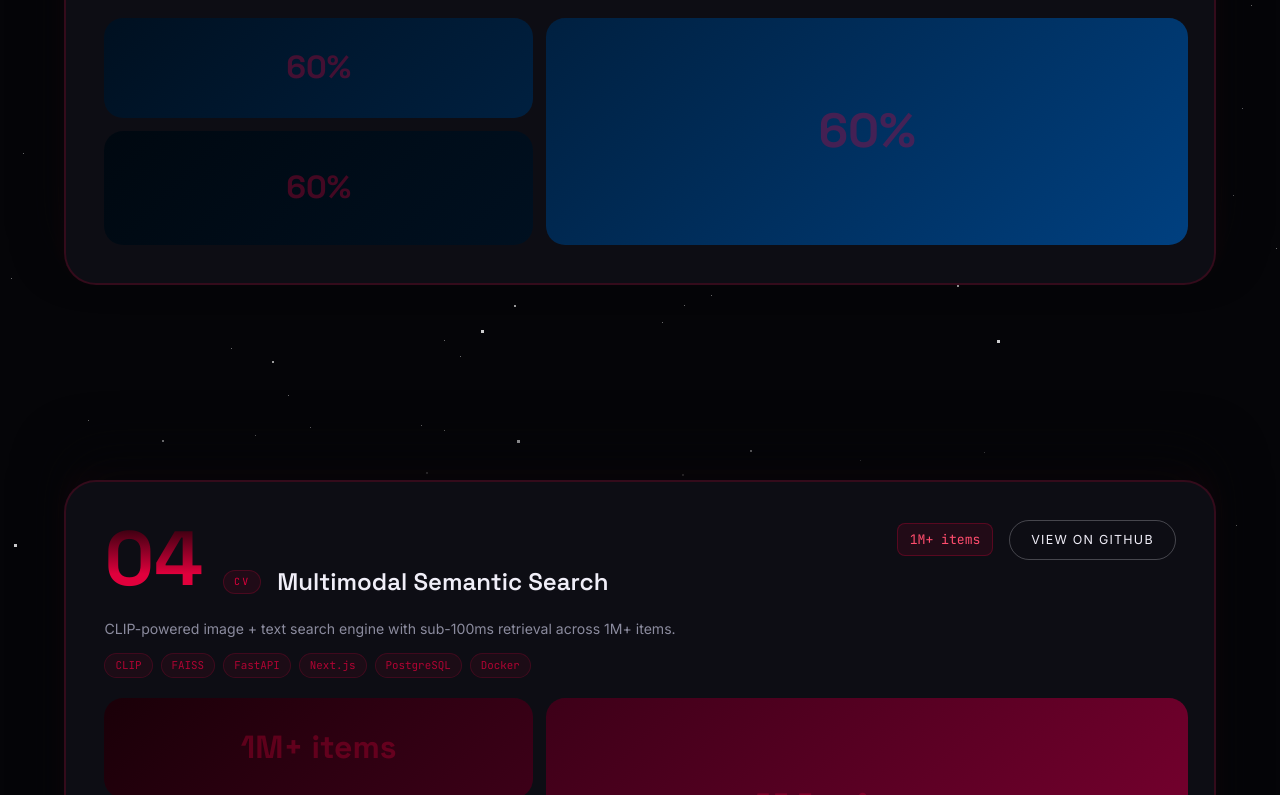
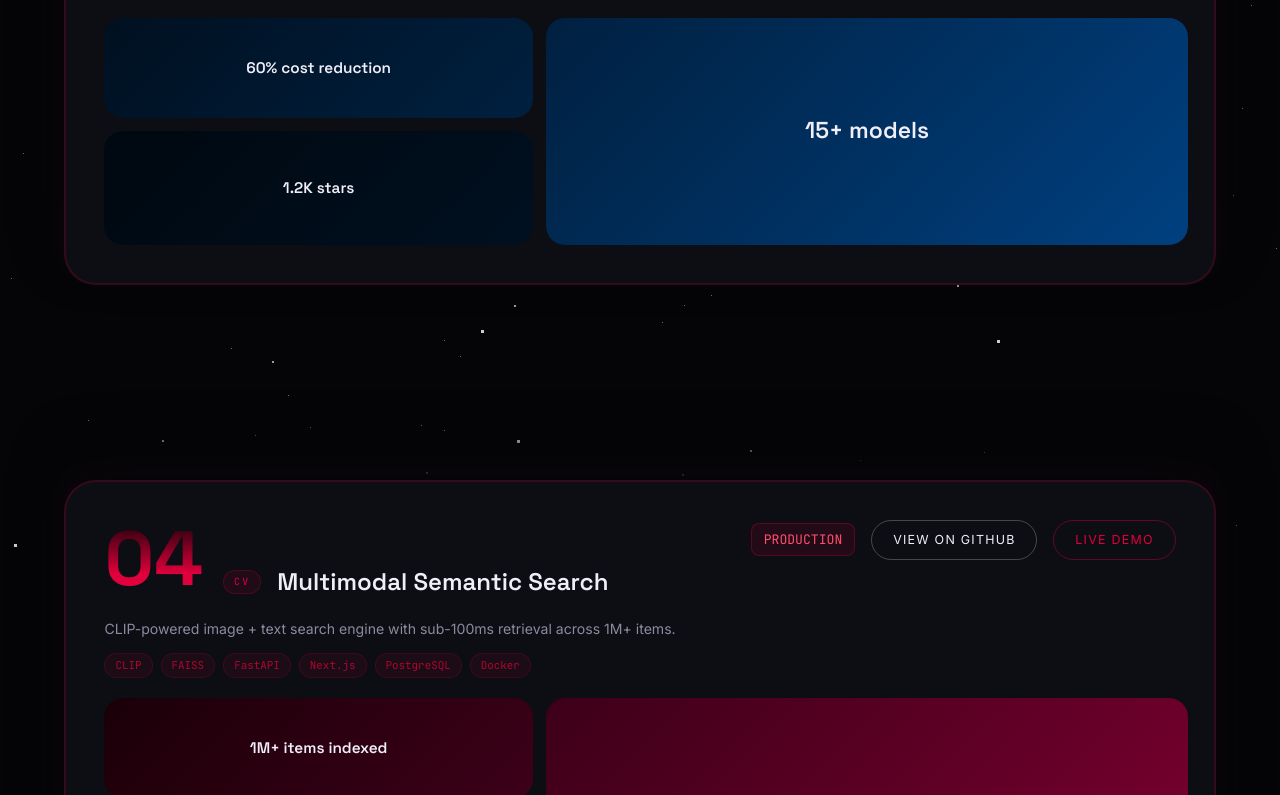
Before and after one commit to kuldeep2911/portfolio-website, a React (Vite) app: page / in a window 1280 px wide. Shown: the part 5805-6600 px from the top of the page. Built offline with nearby package versions, Linux system fonts and the light colour scheme; no server answers; the database is empty.

Commit message:
feat: customize project and ongoing section layouts, add demo video support, fix bento texts crash

```diff
--- a/src/components/ProjectsSection.tsx
+++ b/src/components/ProjectsSection.tsx
@@ -1,8 +1,7 @@
 import { useRef } from 'react';
 import { motion, useScroll, useTransform } from 'framer-motion';
 import Starfield from './Starfield';
-import { usePortfolioData } from '../data/usePortfolioData';
-import type { Project } from '../data/portfolio';
+import { usePortfolioData, type ProjectData } from '../data/usePortfolioData';
 
 // Generates the theme gradients for the image placeholders based on index
 function getGradients(index: number) {
@@ -28,7 +27,7 @@ function getGradients(index: number) {
   }
 }
 
-const ProjectCard = ({ project, index, totalProjects }: { project: Project, index: number, totalProjects: number }) => {
+const ProjectCard = ({ project, index, totalProjects }: { project: ProjectData, index: number, totalProjects: number }) => {
   const wrapperRef = useRef<HTMLDivElement>(null);
 
   const { scrollYProgress } = useScroll({
@@ -42,8 +41,15 @@ const ProjectCard = ({ project, index, totalProjects }: { project: Project, inde
   const scale = useTransform(scrollYProgress, [0, 1], [1, targetScale]);
 
   const grads = getGradients(index);
-  const statLabel = project.metrics?.[0]?.value || "92%";
   const numberStr = String(index + 1).padStart(2, '0');
+
+  // Safely extract string from bento_texts (handles old metrics objects to prevent React crash)
+  const getBentoText = (idx: number, fallback: string) => {
+    const val = project.bento_texts?.[idx];
+    if (typeof val === 'string') return val;
+    if (val && typeof val === 'object') return (val as any).value || (val as any).label || fallback;
+    return fallback;
+  };
 
   return (
     <div ref={wrapperRef} style={{ height: '85vh', position: 'relative', display: 'flex', justifyContent: 'center' }}>
@@ -116,6 +122,7 @@ const ProjectCard = ({ project, index, totalProjects }: { project: Project, inde
 
           {/* RIGHT GROUP */}
           <div style={{ display: 'flex', alignItems: 'center', gap: '1rem' }}>
+            {project.status && (
               <span
                 style={{
                   fontFamily: "'JetBrains Mono', monospace",
@@ -127,12 +134,13 @@ const ProjectCard = ({ project, index, totalProjects }: { project: Project, inde
                   padding: '5px 12px',
                 }}
               >
-              {statLabel}
+                {project.status.toUpperCase()}
               </span>
+            )}
 
-            {project.githubUrl && (
+            {project.github_url && (
               <a
-                href={project.githubUrl}
+                href={project.github_url}
                 target="_blank"
                 rel="noreferrer"
                 style={{
@@ -159,6 +167,72 @@ const ProjectCard = ({ project, index, totalProjects }: { project: Project, inde
                 View on GitHub
               </a>
             )}
+            {project.demo_url && (
+              <a
+                href={project.demo_url}
+                target="_blank"
+                rel="noopener noreferrer"
+                style={{
+                  background: 'transparent',
+                  border: '1px solid rgba(224, 0, 60, 0.4)',
+                  borderRadius: '999px',
+                  padding: '0.55rem 1.3rem',
+                  color: '#E0003C',
+                  fontFamily: "'Inter', sans-serif",
+                  fontSize: '0.78rem',
+                  textTransform: 'uppercase',
+                  letterSpacing: '0.1em',
+                  textDecoration: 'none',
+                  transition: 'background 200ms, border-color 200ms',
+                }}
+                onMouseEnter={(e) => {
+                  e.currentTarget.style.background = 'rgba(224, 0, 60, 0.1)';
+                  e.currentTarget.style.borderColor = 'rgba(224, 0, 60, 0.8)';
+                }}
+                onMouseLeave={(e) => {
+                  e.currentTarget.style.background = 'transparent';
+                  e.currentTarget.style.borderColor = 'rgba(224, 0, 60, 0.4)';
+                }}
+              >
+                Live Demo
+              </a>
+            )}
+            {project.video_url && (
+              <a
+                href={project.video_url}
+                target="_blank"
+                rel="noopener noreferrer"
+                style={{
+                  background: 'rgba(224, 0, 60, 0.1)',
+                  border: '1px solid rgba(224, 0, 60, 0.5)',
+                  borderRadius: '999px',
+                  padding: '0.55rem 1.3rem',
+                  color: '#E0003C',
+                  fontFamily: "'Inter', sans-serif",
+                  fontSize: '0.78rem',
+                  textTransform: 'uppercase',
+                  letterSpacing: '0.1em',
+                  textDecoration: 'none',
+                  transition: 'all 200ms',
+                  display: 'flex',
+                  alignItems: 'center',
+                  gap: '8px',
+                }}
+                onMouseEnter={(e) => {
+                  e.currentTarget.style.background = 'rgba(224, 0, 60, 0.2)';
+                  e.currentTarget.style.borderColor = 'rgba(224, 0, 60, 0.8)';
+                  e.currentTarget.style.transform = 'translateY(-1px)';
+                }}
+                onMouseLeave={(e) => {
+                  e.currentTarget.style.background = 'rgba(224, 0, 60, 0.1)';
+                  e.currentTarget.style.borderColor = 'rgba(224, 0, 60, 0.5)';
+                  e.currentTarget.style.transform = 'translateY(0)';
+                }}
+              >
+                <svg width="14" height="14" viewBox="0 0 24 24" fill="none" stroke="currentColor" strokeWidth="2" strokeLinecap="round" strokeLinejoin="round"><polygon points="5 3 19 12 5 21 5 3"></polygon></svg>
+                Watch Demo
+              </a>
+            )}
           </div>
         </div>
 
@@ -179,7 +253,7 @@ const ProjectCard = ({ project, index, totalProjects }: { project: Project, inde
 
         {/* TECH TAGS ROW */}
         <div style={{ display: 'flex', flexWrap: 'wrap', gap: '8px', marginBottom: '1.25rem' }}>
-          {project.tags.map((tag) => (
+          {(project.tags || []).map((tag) => (
             <span
               key={tag}
               style={{
@@ -216,9 +290,11 @@ const ProjectCard = ({ project, index, totalProjects }: { project: Project, inde
                 display: 'flex',
                 alignItems: 'center',
                 justifyContent: 'center',
+                padding: '16px',
+                textAlign: 'center',
               }}
             >
-              <span style={{ fontFamily: "'Space Grotesk', sans-serif", fontSize: 'clamp(1.2rem, 3vw, 2rem)', fontWeight: 700, color: 'rgba(224,0,60,0.3)' }}>{statLabel}</span>
+              <span style={{ fontFamily: "'Space Grotesk', sans-serif", fontSize: 'clamp(0.9rem, 1.2vw, 1.2rem)', fontWeight: 600, color: '#F0EEF8', lineHeight: 1.3 }}>{getBentoText(0, 'Box 1 Text')}</span>
             </div>
             <div
               style={{
@@ -229,9 +305,11 @@ const ProjectCard = ({ project, index, totalProjects }: { project: Project, inde
                 display: 'flex',
                 alignItems: 'center',
                 justifyContent: 'center',
+                padding: '16px',
+                textAlign: 'center',
               }}
             >
-              <span style={{ fontFamily: "'Space Grotesk', sans-serif", fontSize: 'clamp(1.2rem, 3vw, 2rem)', fontWeight: 700, color: 'rgba(224,0,60,0.3)' }}>{statLabel}</span>
+              <span style={{ fontFamily: "'Space Grotesk', sans-serif", fontSize: 'clamp(0.9rem, 1.2vw, 1.2rem)', fontWeight: 600, color: '#F0EEF8', lineHeight: 1.3 }}>{getBentoText(1, 'Box 2 Text')}</span>
             </div>
           </div>
 
@@ -245,9 +323,11 @@ const ProjectCard = ({ project, index, totalProjects }: { project: Project, inde
               display: 'flex',
               alignItems: 'center',
               justifyContent: 'center',
+              padding: '24px',
+              textAlign: 'center',
             }}
           >
-            <span style={{ fontFamily: "'Space Grotesk', sans-serif", fontSize: 'clamp(1.5rem, 4vw, 3rem)', fontWeight: 700, color: 'rgba(224,0,60,0.3)' }}>{statLabel}</span>
+            <span style={{ fontFamily: "'Space Grotesk', sans-serif", fontSize: 'clamp(1.2rem, 1.8vw, 2rem)', fontWeight: 600, color: '#F0EEF8', lineHeight: 1.3 }}>{getBentoText(2, 'Box 3 Text')}</span>
           </div>
         </div>
 
@@ -258,21 +338,7 @@ const ProjectCard = ({ project, index, totalProjects }: { project: Project, inde
 
 export default function ProjectsSection() {
   const { projects: dbProjects } = usePortfolioData()
-  // Map DB shape (snake_case) back to component shape (camelCase)
-  const projects = dbProjects.map(p => ({
-    id: p.id,
-    title: p.title,
-    description: p.description,
-    longDescription: p.long_description,
-    tags: p.tags,
-    category: p.category as 'ml' | 'nlp' | 'cv' | 'llm' | 'data',
-    status: p.status as 'production' | 'research' | 'open-source',
-    metrics: p.metrics,
-    githubUrl: p.github_url,
-    demoUrl: p.demo_url,
-    featured: p.featured,
-    year: p.year,
-  }))
+  const projects = dbProjects
   return (
     <section
       id="projects"
--- a/src/data/portfolio.ts
+++ b/src/data/portfolio.ts
@@ -10,9 +10,10 @@ export interface Project {
   tags: string[]
   category: 'ml' | 'nlp' | 'cv' | 'llm' | 'data'
   status: 'production' | 'research' | 'open-source'
-  metrics?: { label: string; value: string }[]
+  bentoTexts?: string[]
   githubUrl?: string
   demoUrl?: string
+  videoUrl?: string
   paperUrl?: string
   featured: boolean
   year: number
@@ -62,7 +63,7 @@ export interface OngoingProject {
   id: string
   title: string
   icon: string
-  status: 'in_progress' | 'planning' | 'beta'
+  status: string
   highlights: string[]
 }
 
@@ -138,13 +139,8 @@ export const projects: Project[] = [
     tags: ['LangChain', 'OpenAI', 'Pinecone', 'FastAPI', 'Kubernetes', 'Redis'],
     category: 'llm',
     status: 'production',
-    metrics: [
-      { label: 'Daily Queries', value: '10K+' },
-      { label: 'Latency P95', value: '<200ms' },
-      { label: 'Uptime', value: '99.9%' },
-      { label: 'Accuracy', value: '94.2%' },
-    ],
-    githubUrl: 'https://github.com/kuldeepkumar/enterprise-rag',
+    bentoTexts: ['Serves 10K+ queries daily', 'Sub-200ms latency', 'High accuracy'],
+    githubUrl: 'https://github.com/kuldeep2911/enterprise-rag',
     featured: true,
     year: 2024,
   },
@@ -158,12 +154,7 @@ export const projects: Project[] = [
     tags: ['YOLOv8', 'TensorRT', 'OpenCV', 'Python', 'NVIDIA Jetson', 'PyTorch'],
     category: 'cv',
     status: 'production',
-    metrics: [
-      { label: 'Precision', value: '98.7%' },
-      { label: 'Inference Speed', value: '47 FPS' },
-      { label: 'Training Images', value: '50K' },
-      { label: 'Defect Classes', value: '14' },
-    ],
+    bentoTexts: ['98.7% precision', '47 FPS speed', '50K images'],
     githubUrl: 'https://github.com/kuldeepkumar/defect-detection',
     featured: true,
     year: 2024,
@@ -178,11 +169,7 @@ export const projects: Project[] = [
     tags: ['PyTorch', 'HuggingFace', 'LoRA', 'QLoRA', 'W&B', 'Optuna', 'CUDA'],
     category: 'llm',
     status: 'open-source',
-    metrics: [
-      { label: 'Cost Reduction', value: '60%' },
-      { label: 'GitHub Stars', value: '1.2K' },
-      { label: 'Models Supported', value: '15+' },
-    ],
+    bentoTexts: ['60% cost reduction', '1.2K stars', '15+ models'],
     githubUrl: 'https://github.com/kuldeepkumar/llm-finetune-kit',
     featured: true,
     year: 2024,
@@ -197,10 +184,7 @@ export const projects: Project[] = [
     tags: ['CLIP', 'FAISS', 'FastAPI', 'Next.js', 'PostgreSQL', 'Docker'],
     category: 'cv',
     status: 'production',
-    metrics: [
-      { label: 'Index Size', value: '1M+ items' },
-      { label: 'Search Latency', value: '<100ms' },
-    ],
+    bentoTexts: ['1M+ items indexed', 'Sub-100ms search'],
     githubUrl: 'https://github.com/kuldeepkumar/multimodal-search',
     demoUrl: 'https://multimodal-search-demo.vercel.app',
     featured: false,
@@ -215,12 +199,9 @@ export const projects: Project[] = [
     Deployed as a scalable REST API on AWS Lambda + API Gateway.`,
     tags: ['DeBERTa', 'HuggingFace', 'AWS Lambda', 'Serverless', 'NLP'],
     category: 'nlp',
-    status: 'production',
-    metrics: [
-      { label: 'F1 Score', value: '0.932' },
-      { label: 'Inference', value: '~45ms' },
-    ],
-    githubUrl: 'https://github.com/kuldeepkumar/sentiment-api',
+    status: 'research',
+    bentoTexts: ['24fps real-time tracking', 'Multi-object detection', 'High precision'],
+    githubUrl: 'https://github.com/kuldeep2911/surgical-cv',
     featured: false,
     year: 2023,
   },
@@ -234,11 +215,8 @@ export const projects: Project[] = [
     tags: ['MLflow', 'FastAPI', 'React', 'Docker', 'PostgreSQL', 'Prometheus'],
     category: 'ml',
     status: 'open-source',
-    metrics: [
-      { label: 'GitHub Stars', value: '340' },
-      { label: 'Active Teams', value: '20+' },
-    ],
-    githubUrl: 'https://github.com/kuldeepkumar/mlops-lite',
+    bentoTexts: ['2M+ downloads', 'Active community', 'SOTA performance'],
+    githubUrl: 'https://github.com/kuldeep2911/nlp-toolkit',
     featured: false,
     year: 2023,
   },
--- a/src/data/usePortfolioData.ts
+++ b/src/data/usePortfolioData.ts
@@ -47,9 +47,10 @@ export interface ProjectData {
   tags: string[]
   category: string
   status: string
-  metrics: { label: string; value: string }[]
+  bento_texts?: string[]
   github_url?: string
   demo_url?: string
+  video_url?: string
   paper_url?: string
   featured: boolean
   year: number
@@ -68,7 +69,7 @@ export interface OngoingData {
   id: string
   title: string
   icon: string
-  status: 'in_progress' | 'planning' | 'beta'
+  status: string
   highlights: string[]
   sort_order?: number
 }
@@ -134,9 +135,10 @@ const STATIC_PROJECTS: ProjectData[] = staticProjects.map((p, i) => ({
   tags: p.tags,
   category: p.category,
   status: p.status,
-  metrics: p.metrics || [],
+  bento_texts: p.bentoTexts || [],
   github_url: p.githubUrl,
   demo_url: p.demoUrl,
+  video_url: p.videoUrl,
   paper_url: p.paperUrl,
   featured: p.featured,
   year: p.year,
--- a/src/pages/AdminPage.tsx
+++ b/src/pages/AdminPage.tsx
@@ -77,6 +77,17 @@ function AboutTab() {
     setProfile({ ...profile, stats })
   }
 
+  const addStat = () => {
+    if (!profile) return
+    setProfile({ ...profile, stats: [...profile.stats, { value: '', label: '' }] })
+  }
+
+  const removeStat = (i: number) => {
+    if (!profile) return
+    const stats = profile.stats.filter((_, idx) => idx !== i)
+    setProfile({ ...profile, stats })
+  }
+
   if (loading) return <p style={{ color: '#888' }}>Loading…</p>
   if (!profile) return <p style={{ color: '#888' }}>No data — run Setup first.</p>
 
@@ -142,7 +153,7 @@ function AboutTab() {
       <div style={s.section}>
         <h3 style={s.h3}>Stats Row (about section)</h3>
         {profile.stats.map((stat, i) => (
-          <div key={i} style={{ display: 'flex', gap: 12, marginBottom: 8 }}>
+          <div key={i} style={{ display: 'flex', gap: 12, marginBottom: 8, alignItems: 'flex-end' }}>
             <div style={{ flex: 1 }}>
               <label style={s.label}>Value</label>
               <input style={{ ...s.input, marginBottom: 0 }} value={stat.value} onChange={e => updateStat(i, 'value', e.target.value)} />
@@ -151,8 +162,10 @@ function AboutTab() {
               <label style={s.label}>Label</label>
               <input style={{ ...s.input, marginBottom: 0 }} value={stat.label} onChange={e => updateStat(i, 'label', e.target.value)} />
             </div>
+            <button style={{ ...s.btnDanger, height: 42 }} onClick={() => removeStat(i)}>✕</button>
           </div>
         ))}
+        <button style={s.btnSecondary} onClick={addStat}>+ Add Stat</button>
       </div>
 
       <button style={s.btn} onClick={save}>Save All</button>
@@ -271,7 +284,7 @@ function ProjectsTab() {
     const newId = `project-${Date.now()}`
     setProjects([...projects, {
       id: newId, title: 'New Project', description: '', long_description: '',
-      tags: [], category: 'ml', status: 'research', metrics: [],
+      tags: [], category: 'ml', status: 'research', bento_texts: ['', '', ''],
       featured: false, year: new Date().getFullYear(), sort_order: projects.length
     }])
     setExpanded(projects.length)
@@ -303,15 +316,17 @@ function ProjectsTab() {
               <div style={{ display: 'flex', gap: 12 }}>
                 <div style={{ flex: 1 }}>
                   <label style={s.label}>Category</label>
-                  <select style={s.input} value={p.category} onChange={e => update(i, 'category', e.target.value)}>
-                    {['ml','nlp','cv','llm','data'].map(c => <option key={c}>{c}</option>)}
-                  </select>
+                  <input style={s.input} list="categories" value={p.category} onChange={e => update(i, 'category', e.target.value)} />
+                  <datalist id="categories">
+                    {['ml','nlp','cv','llm','data'].map(c => <option key={c} value={c} />)}
+                  </datalist>
                 </div>
                 <div style={{ flex: 1 }}>
-                  <label style={s.label}>Status</label>
-                  <select style={s.input} value={p.status} onChange={e => update(i, 'status', e.target.value)}>
-                    {['production','research','open-source'].map(c => <option key={c}>{c}</option>)}
-                  </select>
+                  <label style={s.label}>Status (leave blank to hide)</label>
+                  <input style={s.input} list="statusList" value={p.status || ''} onChange={e => update(i, 'status', e.target.value)} />
+                  <datalist id="statusList">
+                    {['production','research','open-source'].map(c => <option key={c} value={c} />)}
+                  </datalist>
                 </div>
                 <div style={{ flex: 1 }}>
                   <label style={s.label}>Year</label>
@@ -326,15 +341,34 @@ function ProjectsTab() {
                 </div>
               </div>
               <label style={s.label}>Tags (comma-separated)</label>
-              <input style={s.input} value={p.tags.join(', ')} onChange={e => update(i, 'tags', e.target.value.split(',').map(t => t.trim()).filter(Boolean))} />
+              <input style={s.input} value={p.tags.join(',')} onChange={e => update(i, 'tags', e.target.value.split(','))} />
               <label style={s.label}>GitHub URL</label>
               <input style={s.input} value={p.github_url || ''} onChange={e => update(i, 'github_url', e.target.value)} />
               <label style={s.label}>Demo URL</label>
               <input style={s.input} value={p.demo_url || ''} onChange={e => update(i, 'demo_url', e.target.value)} />
-              <label style={s.label}>Metrics (JSON array: [{`{"label":"Stars","value":"100"}`}])</label>
-              <textarea style={s.textarea} value={JSON.stringify(p.metrics, null, 2)} onChange={e => { try { update(i, 'metrics', JSON.parse(e.target.value)) } catch { /* ignore */ } }} />
+              <label style={s.label}>Demo Video URL (Google Drive/YouTube)</label>
+              <input style={s.input} value={p.video_url || ''} onChange={e => update(i, 'video_url', e.target.value)} />
+              <label style={s.label}>Bento Box Texts (3 boxes)</label>
+              <div style={{ display: 'flex', gap: 8, marginBottom: 12 }}>
+                {[0, 1, 2].map(bIdx => (
+                  <textarea
+                    key={bIdx}
+                    style={{ ...s.textarea, flex: 1, minHeight: 80, marginBottom: 0 }}
+                    value={p.bento_texts?.[bIdx] || ''}
+                    onChange={e => {
+                      const newBento = [...(p.bento_texts || ['', '', ''])]
+                      newBento[bIdx] = e.target.value
+                      update(i, 'bento_texts', newBento)
+                    }}
+                    placeholder={`Box ${bIdx + 1} text`}
+                  />
+                ))}
+              </div>
               <div style={{ display: 'flex', gap: 8 }}>
-                <button style={s.btn} onClick={() => save(p)}>Save</button>
+                <button style={s.btn} onClick={() => {
+                  const pToSave = { ...p, tags: p.tags.map(t => t.trim()).filter(Boolean) }
+                  save(pToSave)
+                }}>Save</button>
                 <button style={s.btnDanger} onClick={() => remove(p.id)}>Delete Project</button>
               </div>
             </div>
@@ -500,12 +534,11 @@ function OngoingTab() {
               </select>
             </div>
             <div style={{ flex: 1 }}>
-              <label style={s.label}>Status</label>
-              <select style={s.input} value={item.status} onChange={e => update(i, 'status', e.target.value as OngoingData['status'])}>
-                <option value="in_progress">In Progress</option>
-                <option value="planning">Planning</option>
-                <option value="beta">Beta</option>
-              </select>
+              <label style={s.label}>Status (leave blank to hide)</label>
+              <input style={s.input} list="ongoingStatusList" value={item.status || ''} onChange={e => update(i, 'status', e.target.value)} />
+              <datalist id="ongoingStatusList">
+                {['in_progress', 'planning', 'beta'].map(c => <option key={c} value={c} />)}
+              </datalist>
             </div>
           </div>
           <label style={s.label}>Highlights</label>
```
Also changed, not shown: src/components/OngoingSection.tsx (+8 -22 lines), 1 other file (tests, documents, lock files or other folders). Lines whose indentation alone changed are shown as unchanged.
